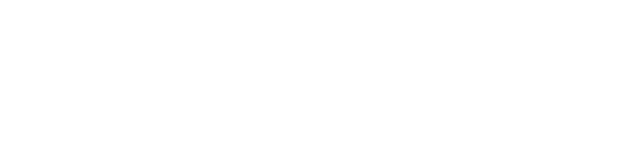
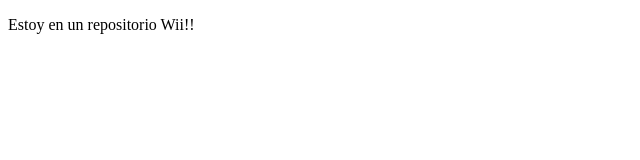
Before and after one commit to jennyfergmz/foro, a plain HTML site: page index.html in a window 1280 px wide. Shown: the whole page, without its empty margins (0-640 px from the left). Drawn offline with Linux system fonts and the light colour scheme.

Commit message:
Se agrego una etiqueta P

```diff
--- a/index.html
+++ b/index.html
@@ -1,8 +1,9 @@
 <!DOCTYPE html>
 <html>
 <head>
-	<title></title>
+	<title>Welcome to my Blog</title>
 </head>
 <body>
+	<p> Estoy en un repositorio Wii!!</p>
 </body>
 </html>
```
